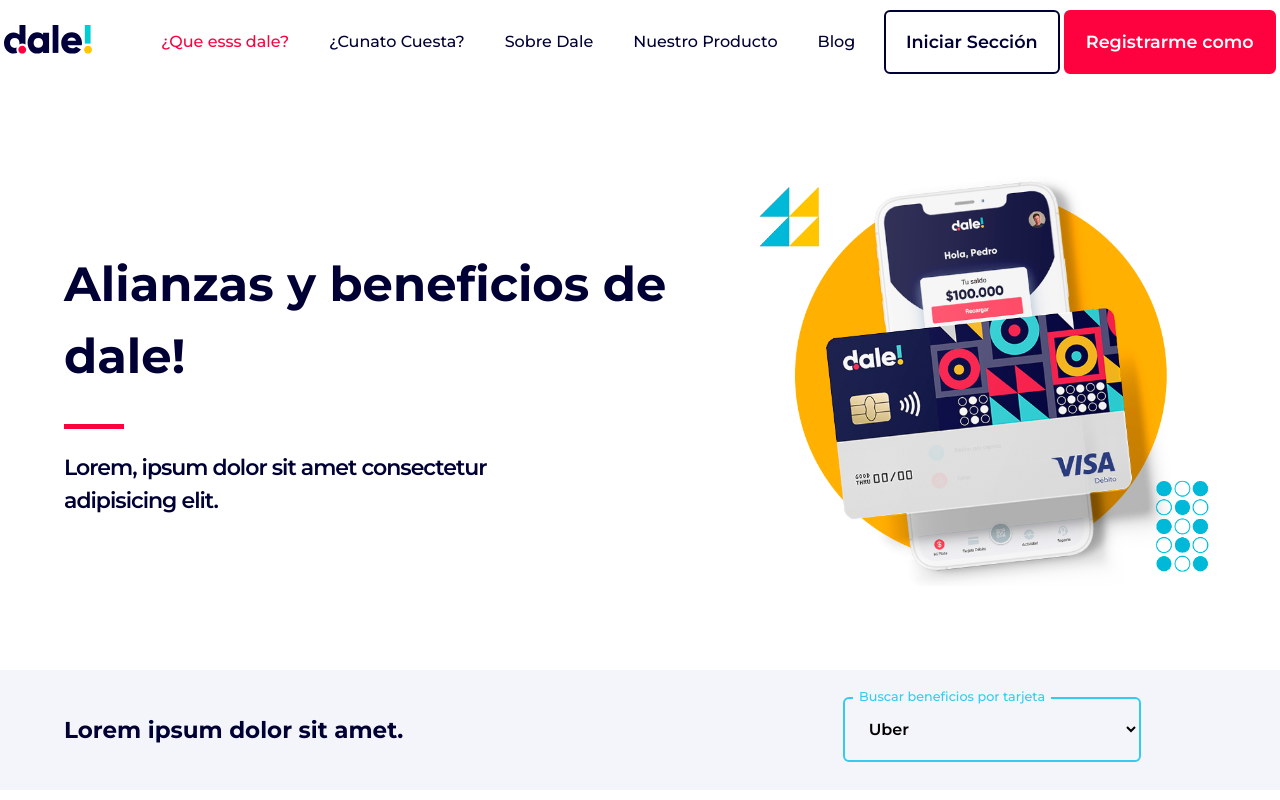
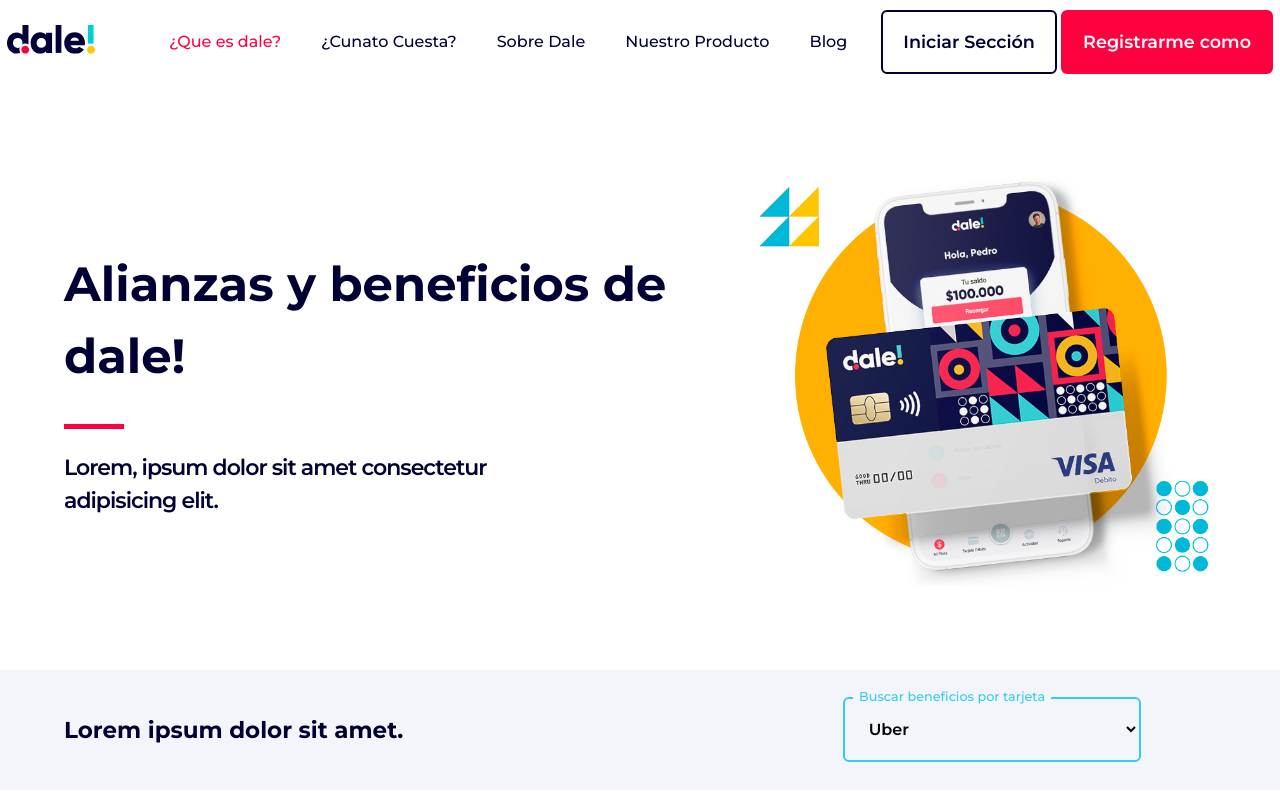
Before and after one commit to portafolio-yormi/dale, a plain HTML site: page index.html in a window 1280 px wide. Shown: the top 800 px of the page. Drawn offline with Linux system fonts and the light colour scheme; files whose address does not match are found by name.

Commit message:
:fire: reverso de cambio prueba

```diff
--- a/index.html
+++ b/index.html
@@ -16,7 +16,7 @@
             </a>
             <ul class="nav_menu">
                 <li class="nav_menu-item">
-                    <a href="#" class="l-active">¿Que esss dale?</a>
+                    <a href="#" class="l-active">¿Que es dale?</a>
                 </li>
                 <li class="nav_menu-item">
                     <a href="#">¿Cunato Cuesta?</a>
```
